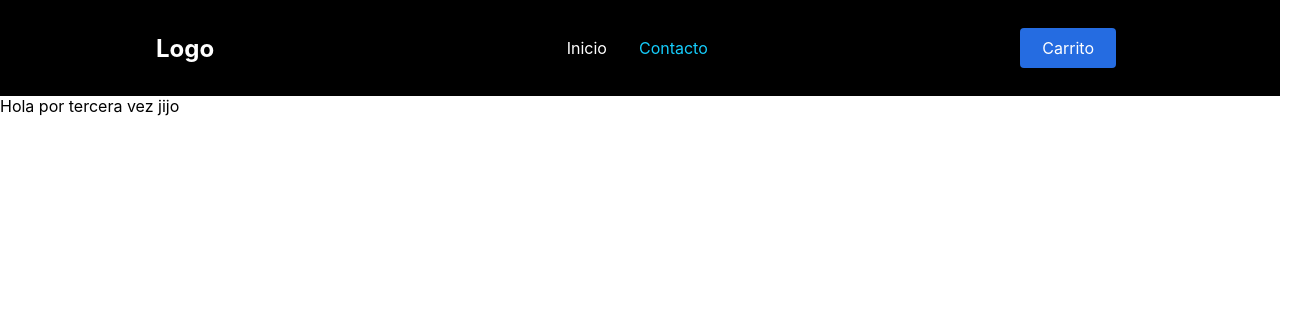
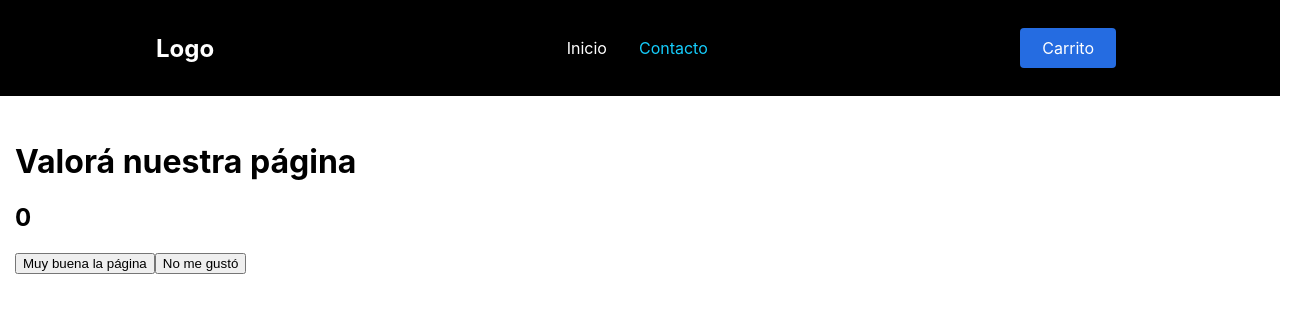
Before and after one commit to gastondemaio/P-ginaREACTJS, a React (Create React App) app in the folder my-app/: page /contacto in a window 1280 px wide. Shown: the top 312 px of the page, 1310 px wide, since content can reach past the window. Built offline with nearby package versions, Linux system fonts and the light colour scheme.

Commit message:
Âprimera entrega del proyecto final

```diff
--- /dev/null
+++ b/my-app/src/components/ItemCount/ItemCount.css
@@ -0,0 +1,9 @@
+.item-container {
+    width: 100%;
+    display: block;
+    padding: 25px 15px;
+  }
+
+  p {
+    align-items: center;
+  }
--- /dev/null
+++ b/my-app/src/components/ItemCount/ItemCount.js
@@ -0,0 +1,16 @@
+import React, { useState} from 'react'
+import './ItemCount.css'
+
+const ItemCount = () => {
+    const [valoraciones, setValoraciones] = useState(0);
+  return (
+    <div className='item-container'>
+        <h1>Valorá nuestra página</h1>
+        <h2>{valoraciones}</h2>
+        <button onClick={() => setValoraciones(valoraciones + 1)}>Muy buena la página</button>
+        <button onClick={() => setValoraciones(valoraciones - 1)}>No me gustó</button>
+    </div>
+  )
+}
+
+export default ItemCount
--- a/my-app/src/components/ItemList/ItemList.js
+++ b/my-app/src/components/ItemList/ItemList.js
@@ -5,32 +5,38 @@ import './ItemList.css'
 import { Link } from 'react-router-dom';
 
 import ItemCard from '../ItemCard/ItemCard'
+import Spinner from '../Spinner/Spinner';
 
 const ItemList = () => {
 	const [items, setItems] = useState([]);
-
+	const [isLoading, setIsLoading] = useState(true);
 	useEffect(() => {
 		axios('https://breakingbadapi.com/api/characters').then((res) =>
 			setItems(res.data)
 		);
-  }, [])
+		setTimeout(() => {
+			setIsLoading(false);
+		}, 1500);
+	}, []);
 
 	return (
 		<div>
+			{isLoading ? (
+					<Spinner />
+				) : (
 			<div className='ItemList-container'>
 				{items.map((item) => {
 					return (
 						<div key={item.char_id}>
-								<Link
-									to={`/details/${item.char_id}`}
-									style={{ textDecoration: 'none' }}
-								>
+							<Link to={`/details/${item.char_id}`}
+							style={{ textDecoration: 'none' }}>
 							<ItemCard data={item} />
 							</Link>
 						</div>
 					);
 				})}
 			</div>
+			)}
 		</div>
 	)
 	}
--- a/my-app/src/components/NavBar/NavBar.js
+++ b/my-app/src/components/NavBar/NavBar.js
@@ -19,6 +19,7 @@ const NavBar = () => {
         </NavMenu>
         <NavBtn>
           <NavBtnLink to="/carrito">Carrito</NavBtnLink>
+
         </NavBtn>
       </Nav>
     </>
--- /dev/null
+++ b/my-app/src/components/Spinner/Spinner.js
@@ -0,0 +1,12 @@
+import * as React from 'react';
+import CircularProgress from '@mui/material/CircularProgress';
+import Box from '@mui/material/Box';
+
+const Spinner = () => {
+	return (
+		<Box sx={{ display: 'flex', margin: 20 }}>
+			<CircularProgress />
+		</Box>
+	);
+};
+export default Spinner;
--- a/my-app/src/views/Contacto/Contacto.js
+++ b/my-app/src/views/Contacto/Contacto.js
@@ -1,8 +1,9 @@
 import React from 'react'
+import ItemCount from '../../components/ItemCount/ItemCount'
 
 const Contacto = () => {
   return (
-    <div>Hola por tercera vez jijo</div>
+    <div><ItemCount/></div>
   )
 }
 
```
Lines whose indentation alone changed are shown as unchanged.
